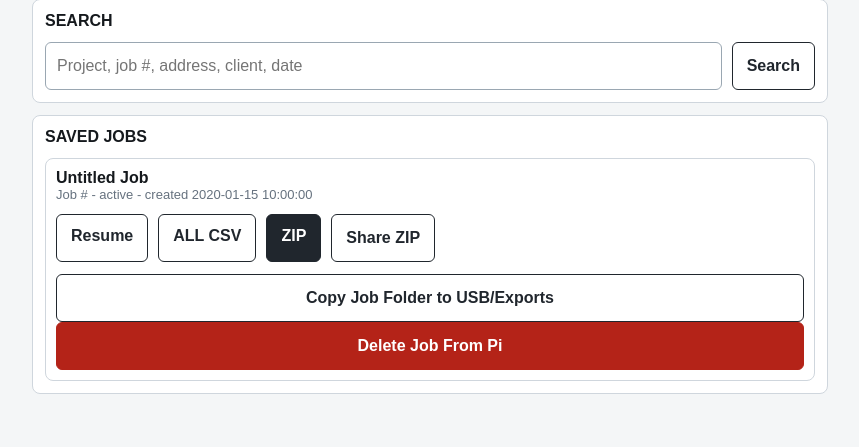
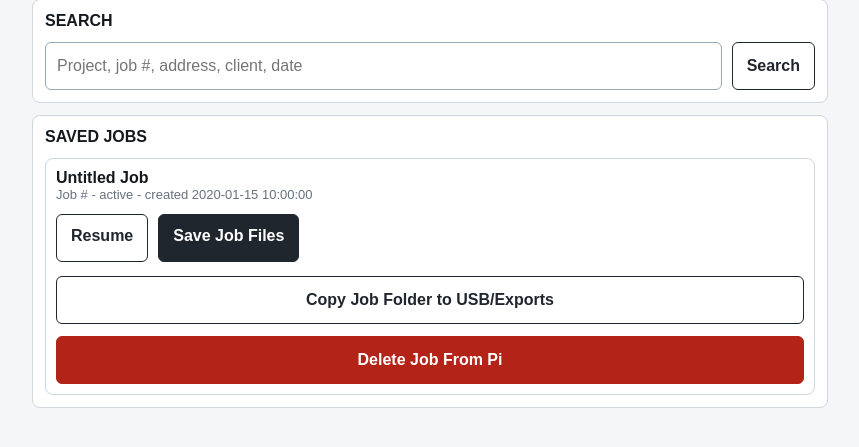
Before and after one commit to ArdenRice1/quadpod-project, a Flask app: template flask_app/templates/archive.html in a window 1280 px wide. Shown: the part 123-570 px from the top of the page, without its empty margins (210-1069 px from the left). Run offline with Flask 3, Linux system fonts and the light colour scheme; the template is opened without the code that fills it: most values are stand-ins (such as "Sample title", 1, 10 or a date in 2020); some libraries are stand-ins or nearby versions.

Commit message:
Simplify archive actions and spacing

```diff
--- a/flask_app/static/quadpod.css
+++ b/flask_app/static/quadpod.css
@@ -144,6 +144,14 @@ a {
   text-align: center;
 }
 
+.network-switch-form {
+  margin-top: 16px;
+}
+
+.network-switch-form + .network-switch-form {
+  margin-top: 14px;
+}
+
 .handoff-count {
   padding: 18px 0 8px;
   font-size: 18px;
@@ -250,6 +258,12 @@ textarea {
   gap: 10px;
   align-items: center;
   margin: 12px 0;
+}
+
+.archive-actions {
+  display: grid;
+  gap: 12px;
+  margin-top: 14px;
 }
 
 .button,
--- a/flask_app/templates/archive.html
+++ b/flask_app/templates/archive.html
@@ -43,19 +43,14 @@
         <div class="muted small">{{ job.form.project_address }}</div>
         <div class="btnrow">
           <a class="button secondary" href="{{ url_for('resume_job', job_id=job.id) }}">Resume</a>
-          <a class="button secondary" href="{{ url_for('download_job_report', job_id=job.id) }}">ALL CSV</a>
-          <a class="button" href="{{ url_for('download_bundle', job_id=job.id) }}">ZIP</a>
-          <button
-            class="secondary shareZip"
-            type="button"
-            data-url="{{ url_for('download_bundle', job_id=job.id) }}"
-            data-name="quadpod-job-{{ job.id }}.zip"
-          >Share ZIP</button>
+          <a class="button" href="{{ url_for('download_bundle', job_id=job.id) }}">Save Job Files</a>
         </div>
-        <form method="POST" action="{{ url_for('copy_job_usb', job_id=job.id) }}">
-          <button class="full-width secondary" type="submit">Copy Job Folder to USB/Exports</button>
-        </form>
-        <button class="full-width danger deleteJobOpen" type="button">Delete Job From Pi</button>
+        <div class="archive-actions">
+          <form method="POST" action="{{ url_for('copy_job_usb', job_id=job.id) }}">
+            <button class="full-width secondary" type="submit">Copy Job Folder to USB/Exports</button>
+          </form>
+          <button class="full-width danger deleteJobOpen" type="button">Delete Job From Pi</button>
+        </div>
         <div class="status warn deleteJobConfirm" hidden>
           <div>Don't forget to save or export files before deleting this job.</div>
           <div class="btnrow">
@@ -76,40 +71,6 @@
 
 {% block scripts %}
 <script>
-  document.querySelectorAll(".shareZip").forEach((button) => {
-    button.addEventListener("click", async () => {
-      const url = button.dataset.url;
-      const fallback = () => { window.location.href = url; };
-      button.disabled = true;
-      try {
-        if (!navigator.share || !window.File) {
-          fallback();
-          return;
-        }
-        const response = await fetch(url);
-        if (!response.ok) { throw new Error(`ZIP download failed: ${response.status}`); }
-        const blob = await response.blob();
-        const disposition = response.headers.get("Content-Disposition") || "";
-        const match = disposition.match(/filename="?([^";]+)"?/i);
-        const filename = match ? match[1] : button.dataset.name;
-        const file = new File([blob], filename, { type: blob.type || "application/zip" });
-        if (navigator.canShare && !navigator.canShare({ files: [file] })) {
-          fallback();
-          return;
-        }
-        await navigator.share({
-          files: [file],
-          title: "Quadpod export",
-          text: "Quadpod field export ZIP"
-        });
-      } catch (err) {
-        fallback();
-      } finally {
-        button.disabled = false;
-      }
-    });
-  });
-
   document.querySelectorAll(".deleteJobOpen").forEach((button) => {
     button.addEventListener("click", () => {
       const panel = button.parentElement.querySelector(".deleteJobConfirm");
```
Also changed, not shown: tests/test_app_api.py (+10 -0 lines).
